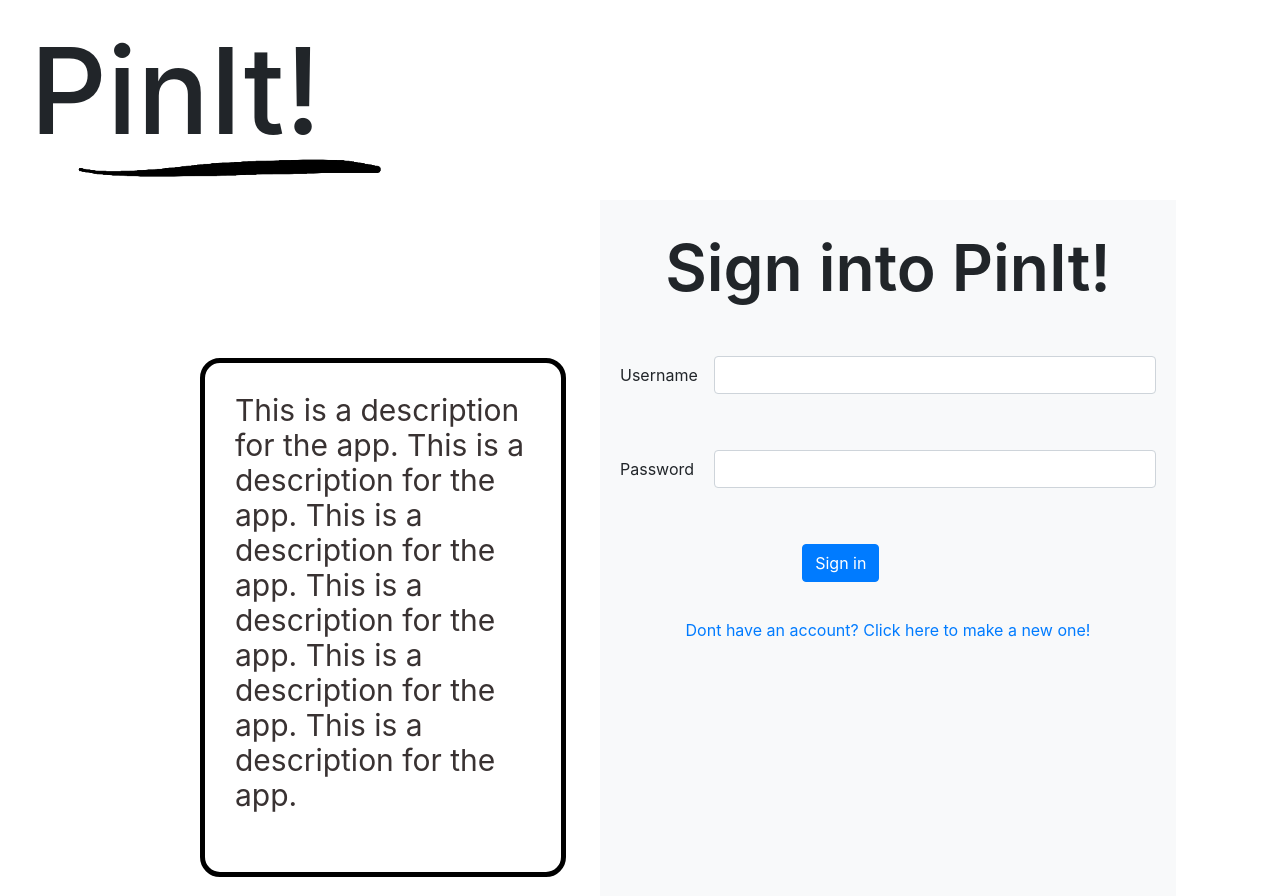
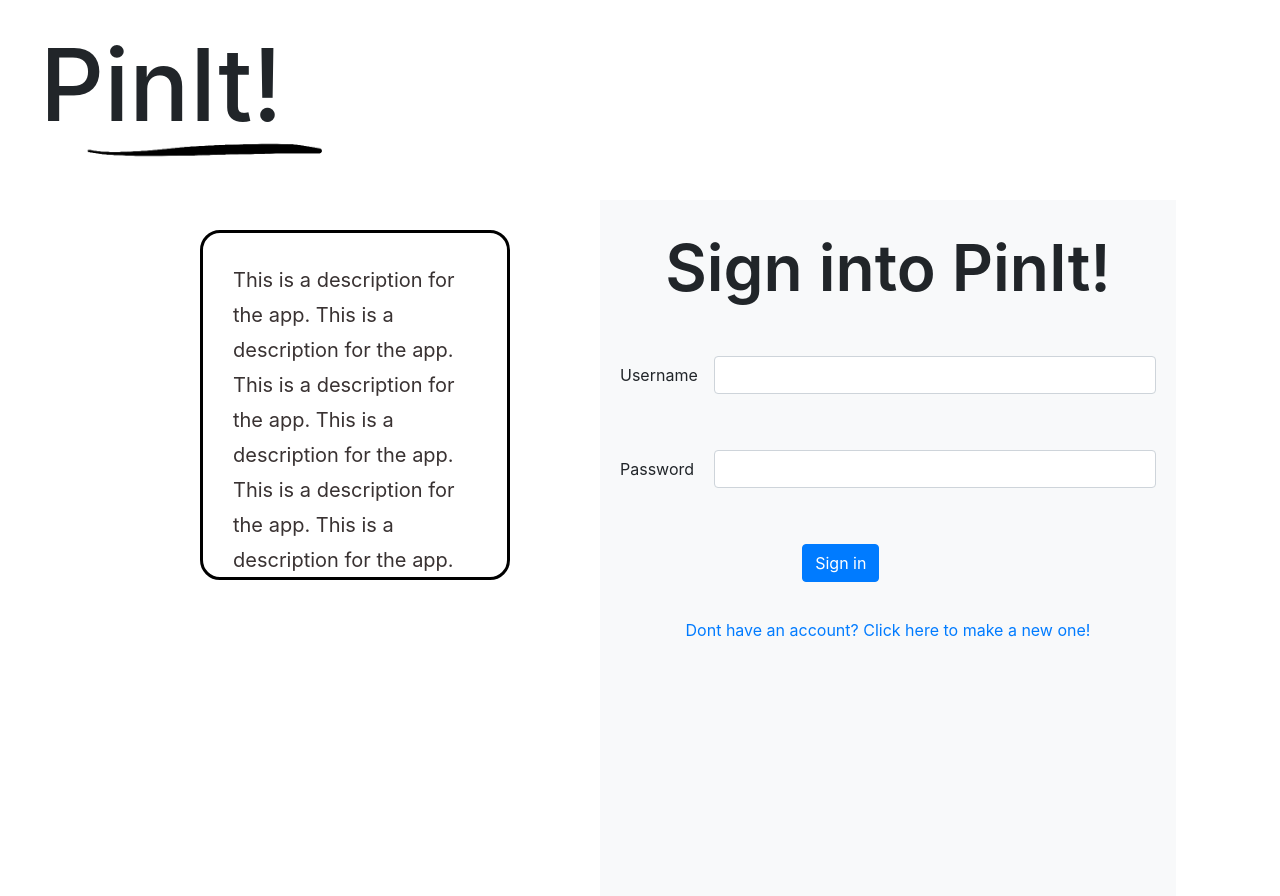
Before and after one commit to TiagoF99/PinIt, a React (Create React App) app in the folder app/frontend/: page / in a window 1280 px wide. Built offline with nearby package versions, Linux system fonts and the light colour scheme.

Commit message:
edits to description and title

```diff
--- a/app/frontend/src/component/StartPage.js
+++ b/app/frontend/src/component/StartPage.js
@@ -15,8 +15,8 @@ export default class StartPage extends Component {
     return (
       <main className="content">
         <div id="apptitle"> PinIt! </div>
-        <img src="/image/transparent-line.png" alt="Line" style={{width: 400, height: 85,
-        position: 'absolute', top: 130, left: 30}}/>
+        <img src="/image/transparent-line.png" alt="Line" style={{width: 310, height: 60,
+        position: 'absolute', top: 123, left: 50}}/>
 
         <Login />
         <div id="description"> This is a description for the app.
--- a/app/frontend/src/index.css
+++ b/app/frontend/src/index.css
@@ -33,10 +33,10 @@ body {
   position: absolute;
   width: 387px;
   height: 154px;
-  left: 30px;
-  top: 6px;
+  left: 40px;
+  top: 0px;
   font-weight: 500;
-  font-size: 120px;
+  font-size: 100px;
   line-height: 169px;
 }
 
@@ -48,27 +48,22 @@ body {
 
 #description {
   position: absolute;
-  width: 366px;
-  height: 519px;
+  width: 310px;
+  height: 350px;
   left: 200px;
-  top: 358px;
-  font-size: 30px;
+  top: 230px;
+  font-size: 20px;
   line-height: 35px;
   color: #393232;
-  border: 5px solid black;
+  border: 3px solid black;
   border-radius: 20px;
   box-sizing: border-box;
   padding: 30px;
   background: rgba(255, 255, 255, 0.85);
 }
-<<<<<<< Updated upstream
-=======
 
 /* User Page */
->>>>>>> Stashed changes
 
-
-/*UserPage */
 #user-main {
   padding: 5% 5% 5% 10%;
 }
@@ -78,6 +73,7 @@ body {
 }
 
 /* LeftPanel */
+
 .card {
   width: 18rem;
 }
```
